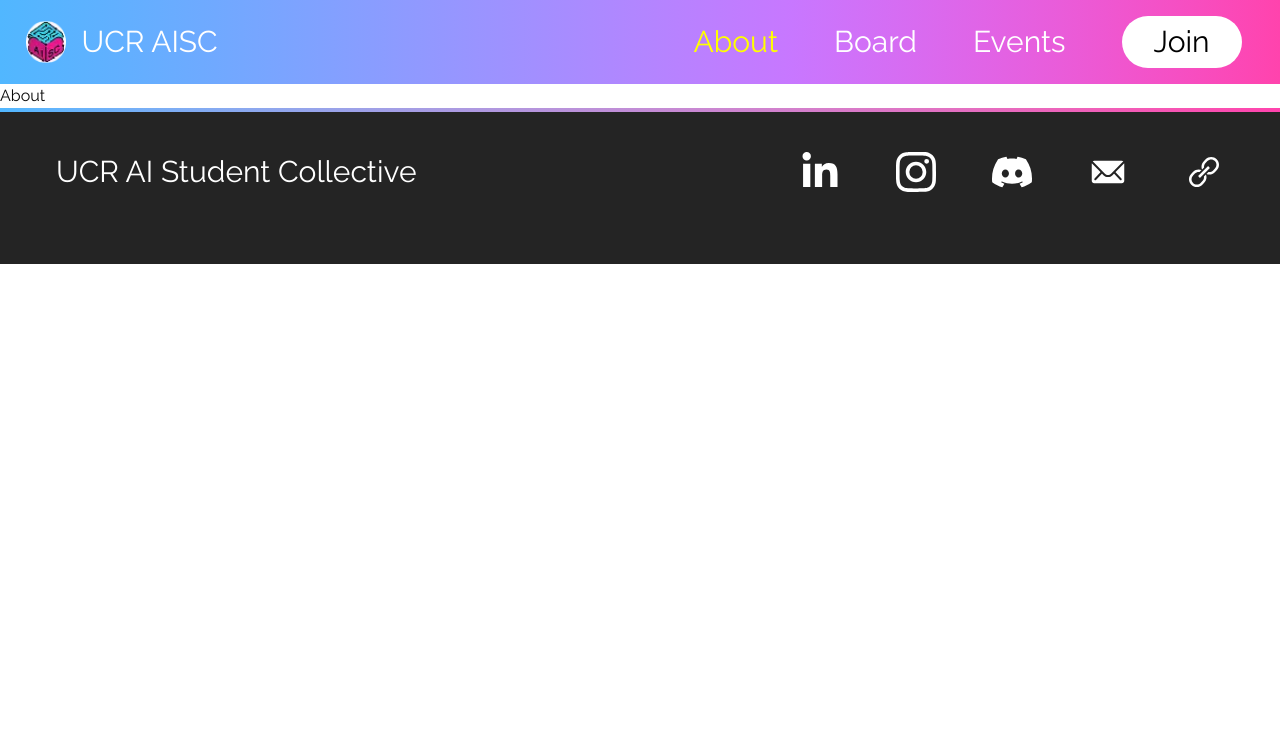
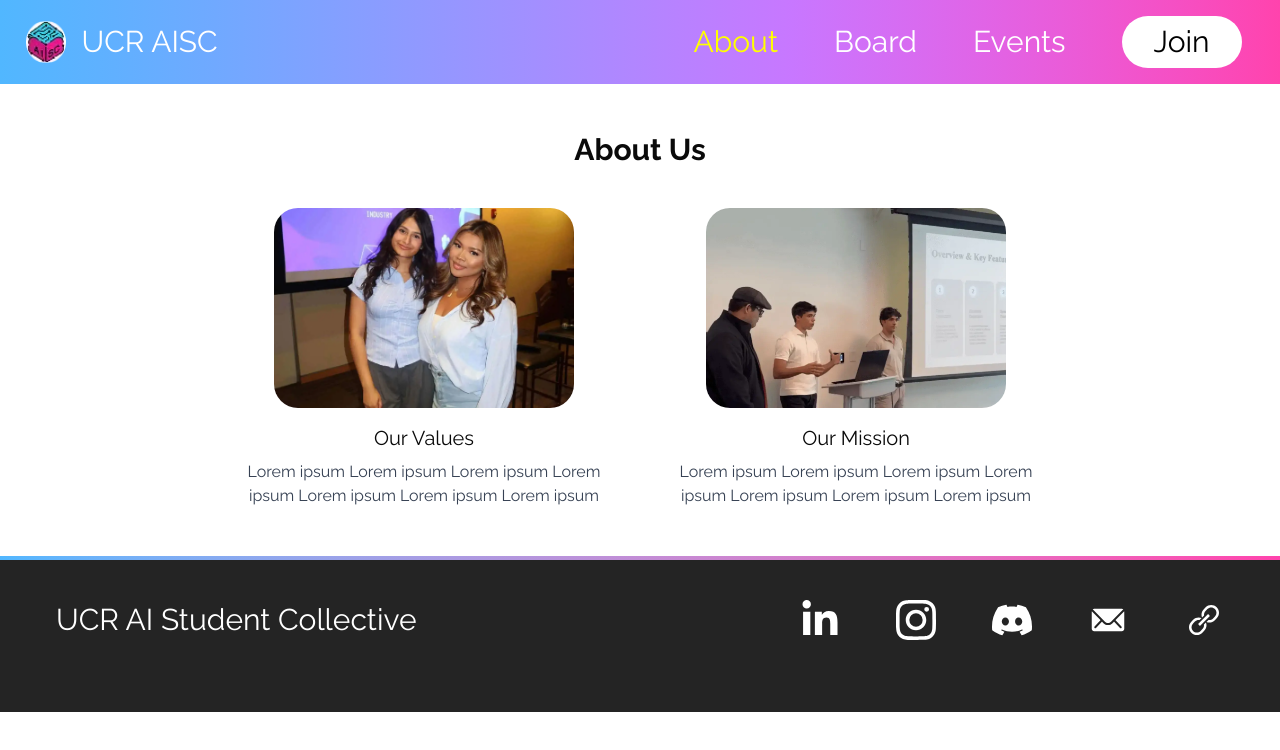
Before and after one commit to acm-ucr/aisc, a Next.js app: page /about in a window 1280 px wide. Shown: the top 750 px of the page. Built offline with nearby package versions, Linux system fonts and the light colour scheme.

Commit message:
implemented about us, with array mapping

```diff
--- a/src/app/about/page.tsx
+++ b/src/app/about/page.tsx
@@ -1,5 +1,10 @@
+import AboutUs from "@/components/about/AboutUs";
 const About = () => {
-  return <div>About</div>;
+  return (
+    <>
+      <AboutUs />
+    </>
+  );
 };
 
 export default About;
--- /dev/null
+++ b/src/components/about/AboutUs.tsx
@@ -0,0 +1,45 @@
+import Image from "next/image";
+import aboutUsImageOne from "@/public/placeholders/women_in_tech_event.webp";
+import aboutUsImageTwo from "@/public/placeholders/ambiguous.webp";
+
+const aboutUsContent = [
+  {
+    title: "Our Values",
+    image: aboutUsImageOne,
+    text: "Lorem ipsum Lorem ipsum Lorem ipsum Lorem ipsum Lorem ipsum Lorem ipsum Lorem ipsum",
+  },
+  {
+    title: "Our Mission",
+    image: aboutUsImageTwo,
+    text: "Lorem ipsum Lorem ipsum Lorem ipsum Lorem ipsum Lorem ipsum Lorem ipsum Lorem ipsum",
+  },
+];
+
+const AboutUs = () => {
+  return (
+    <div className="bg-white px-4 py-12">
+      <p className="mb-10 text-center text-3xl font-semibold">About Us</p>
+      <div className="flex flex-col items-center justify-center gap-12 md:flex-row">
+        {aboutUsContent.map((item, index) => (
+          <div
+            key={index}
+            className="flex max-w-sm flex-col items-center text-center"
+          >
+            <div className="relative mb-4 h-[200px] w-[300px] overflow-hidden rounded-3xl">
+              <Image
+                src={item.image}
+                alt={item.title}
+                className="object-cover"
+                fill
+              />
+            </div>
+            <p className="mb-2 text-xl font-medium">{item.title}</p>
+            <p className="text-gray-700">{item.text}</p>
+          </div>
+        ))}
+      </div>
+    </div>
+  );
+};
+
+export default AboutUs;
```
